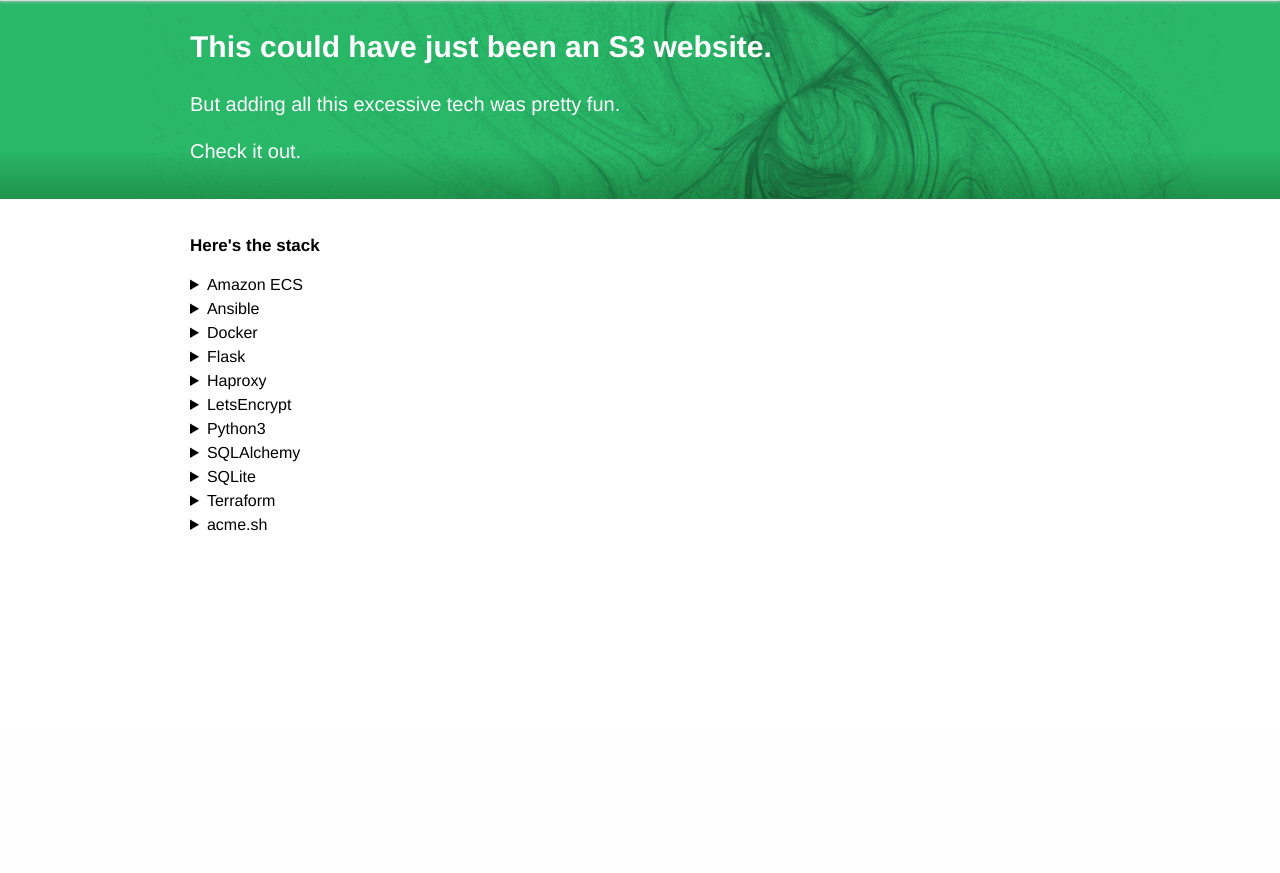
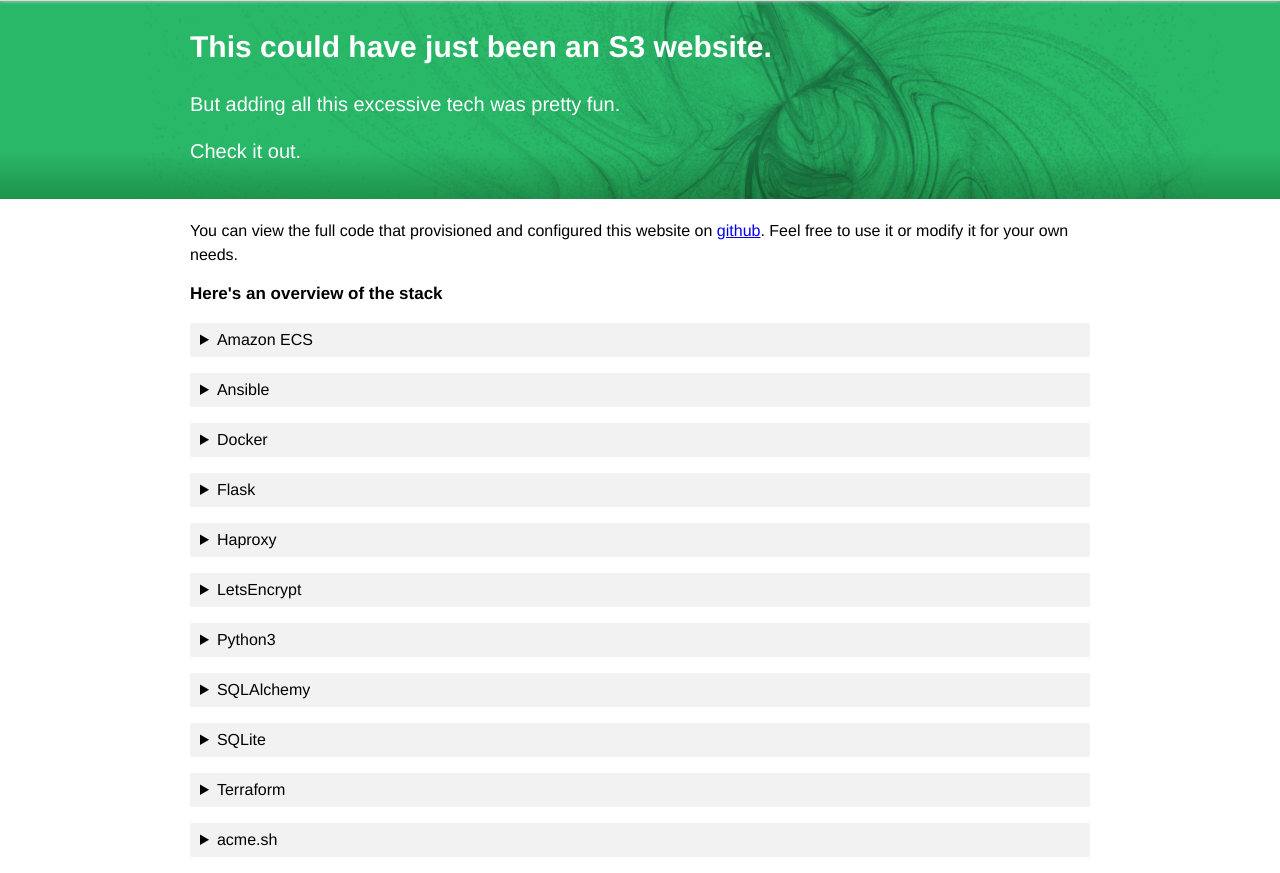
Before and after one commit to jniedrauer/jniedrauer.com, a Flask app: page /tech in a window 1280 px wide. Shown: the part 71-944 px from the top of the page. Before the commit the page ends 602 px from the top, so only its background shows below. Run offline with Flask 2, Linux system fonts and the light colour scheme; some libraries are stand-ins or nearby versions.

Commit message:
Add style for dropdowns

```diff
--- a/app/static/style.css
+++ b/app/static/style.css
@@ -22,6 +22,27 @@ h2 {
 
 a, summary {
     outline: 0;
+}
+
+
+details {
+    border-radius: 2px;
+    background: #f2f2f2;
+    margin: 1em 0;
+}
+
+summary {
+    background: #f2f2f2;
+    border-radius: 2px;
+    padding: 5px 10px;
+}
+
+details[open] summary {
+    background: #29b768;
+}
+
+.stack-content {
+    padding: 10px;
 }
 
 #topbar, #header {
--- a/app/templates/tech.html
+++ b/app/templates/tech.html
@@ -1,12 +1,16 @@
 <script src="https://cdn.rawgit.com/google/code-prettify/master/loader/run_prettify.js"></script>
-<h2>Here's the stack</h2>
+You can view the full code that provisioned and configured this website on <a href='https://github.com/jniedrauer/jniedrauer.com'>github</a>.
+Feel free to use it or modify it for your own needs.
+<br>
+<h2>Here's an overview of the stack</h2>
 <section>
   <article>
     {% for stack, stack_content in stacks.items() %}
     <details>
       <summary>{{ stack }}</summary>
-      {% include stack_content %}
-      <br><br>
+      <div class='stack-content'>
+        {% include stack_content %}
+      </div>
     </details>
     {% endfor %}
   </article>
```
